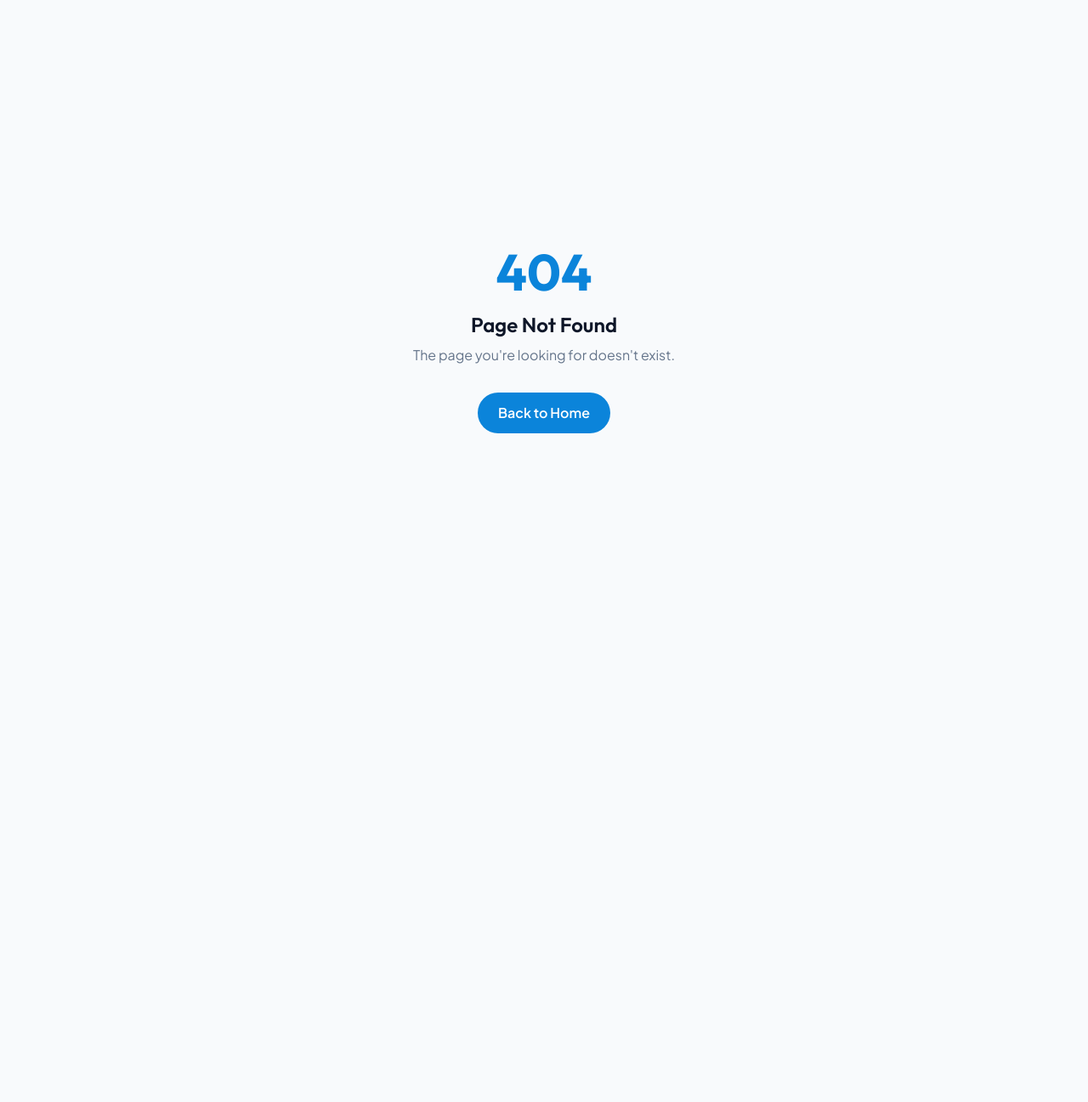
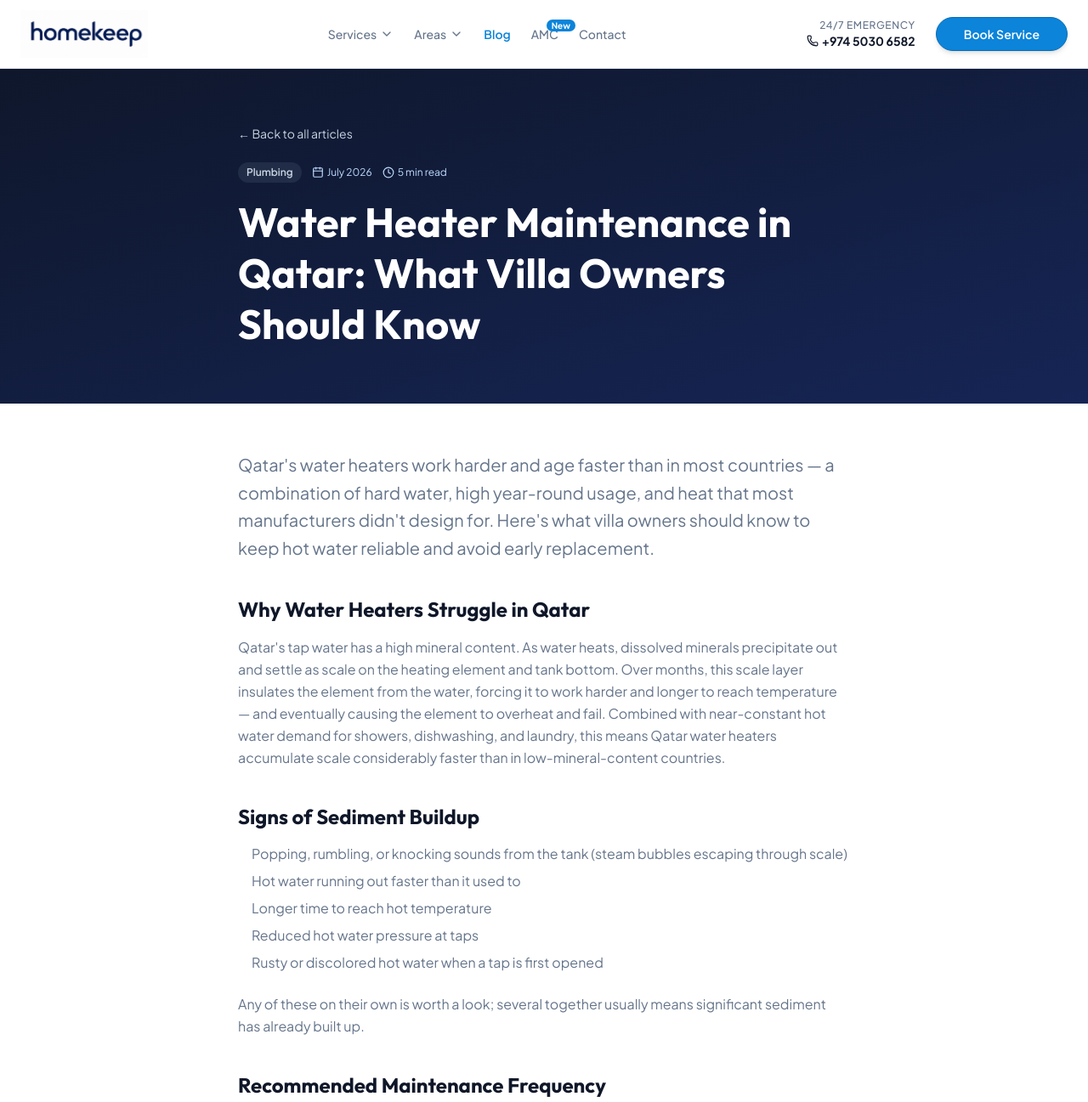
Before and after one commit to Shaheerabdulla/homekeep-website, a Next.js app: page /blog/water-heater-maintenance-qatar in a window 1280 px wide. Before the commit this address had no page. Shown: the top 1297 px of the page at 85% size. Before the commit the page ends 800 px from the top, so only its background shows below. Built offline with nearby package versions, Linux system fonts and the light colour scheme.

Commit message:
Add new blog post: Water Heater Maintenance in Qatar

```diff
--- /dev/null
+++ b/app/blog/water-heater-maintenance-qatar/page.tsx
@@ -0,0 +1,33 @@
+import type { Metadata } from "next";
+import WaterHeaterMaintenanceQatar from "@/components/pages/blog/water-heater-maintenance-qatar";
+
+export const metadata: Metadata = {
+  title: "Water Heater Maintenance in Qatar Villas",
+  description:
+    "Why water heaters fail faster in Qatar, signs of sediment buildup, and how often to service your tank. A guide for Qatar villa owners.",
+  alternates: { canonical: "https://homekeep.qa/blog/water-heater-maintenance-qatar" },
+};
+
+const schema = {
+  "@context": "https://schema.org",
+  "@type": "Article",
+  headline: "Water Heater Maintenance in Qatar: What Villa Owners Should Know",
+  datePublished: "2026-07-01",
+  author: { "@type": "Organization", name: "Homekeep Qatar" },
+  publisher: { "@type": "Organization", name: "Homekeep Qatar", telephone: "+97450306582" },
+  description:
+    "Why water heaters fail faster in Qatar, signs of sediment buildup, and how often to service your tank. A guide for Qatar villa owners.",
+  mainEntityOfPage: "https://homekeep.qa/blog/water-heater-maintenance-qatar",
+};
+
+export default function Page() {
+  return (
+    <>
+      <script
+        type="application/ld+json"
+        dangerouslySetInnerHTML={{ __html: JSON.stringify(schema) }}
+      />
+      <WaterHeaterMaintenanceQatar />
+    </>
+  );
+}
--- a/components/pages/blog/index.tsx
+++ b/components/pages/blog/index.tsx
@@ -21,6 +21,14 @@ const schema = {
 };
 
 export const articles = [
+  {
+    slug: "water-heater-maintenance-qatar",
+    title: "Water Heater Maintenance in Qatar: What Villa Owners Should Know",
+    excerpt: "Why water heaters fail faster in Qatar's hard water, signs of sediment buildup, recommended service frequency, and when to repair vs. replace.",
+    date: "July 2026",
+    readTime: "5 min read",
+    category: "Plumbing",
+  },
   {
     slug: "signs-you-need-a-plumber-qatar-villa",
     title: "Signs You Need a Plumber in Your Qatar Villa",
--- /dev/null
+++ b/components/pages/blog/water-heater-maintenance-qatar.tsx
@@ -0,0 +1,77 @@
+"use client";
+
+import { motion } from "framer-motion";
+import { Calendar, Clock, ChevronRight } from "lucide-react";
+import Link from "next/link";
+import { Button } from "@/components/ui/button";
+import { Nav } from "@/components/layout/nav";
+import { Footer } from "@/components/layout/footer";
+
+export default function WaterHeaterMaintenanceQatar() {
+  return (
+    <div className="min-h-screen bg-background flex flex-col">
+      <Nav />
+      <main className="flex-1">
+        <section className="py-16 bg-gradient-to-br from-slate-900 to-blue-950">
+          <div className="container mx-auto px-4 md:px-6 max-w-3xl">
+            <motion.div initial={{ opacity: 0, y: 20 }} animate={{ opacity: 1, y: 0 }}>
+              <Link href="/blog" className="inline-flex items-center text-slate-300 text-sm mb-6 hover:underline">← Back to all articles</Link>
+              <div className="flex items-center gap-3 mb-4">
+                <span className="text-xs font-semibold bg-slate-500/20 text-slate-300 rounded-full px-2.5 py-1">Plumbing</span>
+                <span className="flex items-center gap-1 text-xs text-blue-200"><Calendar className="h-3.5 w-3.5" />July 2026</span>
+                <span className="flex items-center gap-1 text-xs text-blue-200"><Clock className="h-3.5 w-3.5" />5 min read</span>
+              </div>
+              <h1 className="text-4xl md:text-5xl font-serif font-bold text-white leading-tight">Water Heater Maintenance in Qatar: What Villa Owners Should Know</h1>
+            </motion.div>
+          </div>
+        </section>
+        <section className="py-14 bg-white">
+          <div className="container mx-auto px-4 md:px-6 max-w-3xl">
+            <p className="text-xl text-muted-foreground leading-relaxed mb-10">Qatar's water heaters work harder and age faster than in most countries — a combination of hard water, high year-round usage, and heat that most manufacturers didn't design for. Here's what villa owners should know to keep hot water reliable and avoid early replacement.</p>
+
+            <h2 className="text-2xl font-serif font-bold text-foreground mt-2 mb-4">Why Water Heaters Struggle in Qatar</h2>
+            <p className="text-muted-foreground leading-relaxed mb-6">Qatar's tap water has a high mineral content. As water heats, dissolved minerals precipitate out and settle as scale on the heating element and tank bottom. Over months, this scale layer insulates the element from the water, forcing it to work harder and longer to reach temperature — and eventually causing the element to overheat and fail. Combined with near-constant hot water demand for showers, dishwashing, and laundry, this means Qatar water heaters accumulate scale considerably faster than in low-mineral-content countries.</p>
+
+            <h2 className="text-2xl font-serif font-bold text-foreground mt-10 mb-4">Signs of Sediment Buildup</h2>
+            <ul className="space-y-2 mb-6 pl-4">
+              <li className="text-muted-foreground">Popping, rumbling, or knocking sounds from the tank (steam bubbles escaping through scale)</li>
+              <li className="text-muted-foreground">Hot water running out faster than it used to</li>
+              <li className="text-muted-foreground">Longer time to reach hot temperature</li>
+              <li className="text-muted-foreground">Reduced hot water pressure at taps</li>
+              <li className="text-muted-foreground">Rusty or discolored hot water when a tap is first opened</li>
+            </ul>
+            <p className="text-muted-foreground leading-relaxed mb-6">Any of these on their own is worth a look; several together usually means significant sediment has already built up.</p>
+
+            <h2 className="text-2xl font-serif font-bold text-foreground mt-10 mb-4">Recommended Maintenance Frequency</h2>
+            <p className="text-muted-foreground leading-relaxed mb-6">Given Qatar's water hardness, an annual tank flush is the general recommendation for most villas — more often (every 6 months) for larger households with heavy hot water usage, or properties on well/borehole water with especially high mineral content. A flush clears loose sediment before it hardens into a bonded scale layer that's much harder to remove.</p>
+
+            <div className="bg-secondary/40 rounded-2xl p-6 mb-6 space-y-3">
+              <h3 className="font-serif font-bold text-foreground text-lg mb-2">What an Annual Water Heater Service Includes</h3>
+              <div><strong className="text-foreground">Tank flush:</strong> <span className="text-muted-foreground">draining the tank fully to remove loose sediment from the bottom.</span></div>
+              <div><strong className="text-foreground">Anode rod check:</strong> <span className="text-muted-foreground">the sacrificial anode rod protects the tank from corrosion — it depletes over time and needs replacing periodically.</span></div>
+              <div><strong className="text-foreground">Heating element inspection:</strong> <span className="text-muted-foreground">checking for visible scale buildup and testing element function.</span></div>
+              <div><strong className="text-foreground">Pressure relief valve test:</strong> <span className="text-muted-foreground">a safety valve that must operate correctly to prevent dangerous pressure buildup.</span></div>
+              <div><strong className="text-foreground">Thermostat check:</strong> <span className="text-muted-foreground">confirming the unit heats to the correct, safe temperature.</span></div>
+            </div>
+
+            <h2 className="text-2xl font-serif font-bold text-foreground mt-10 mb-4">Storage vs. Tankless: Which Suits a Qatar Villa?</h2>
+            <p className="text-muted-foreground leading-relaxed mb-6">Most Qatar villas use storage tank heaters, often one per bathroom or a centralized system feeding multiple points. Storage heaters are simpler to maintain and more tolerant of Qatar's water hardness than tankless units, whose narrow internal passages are more prone to scale-related flow restriction. If you're considering a tankless system for space or efficiency reasons, factor in more frequent descaling as part of the tradeoff.</p>
+
+            <h2 className="text-2xl font-serif font-bold text-foreground mt-10 mb-4">When to Repair vs. Replace</h2>
+            <p className="text-muted-foreground leading-relaxed mb-6">A well-maintained water heater in Qatar typically lasts 6-10 years, somewhat shorter than in milder climates due to the scale factor. Repair makes sense for isolated issues — a failed element, a faulty thermostat, or a stuck valve — in a unit under 6 years old. Beyond that, especially with visible tank corrosion or repeated element failures, replacement is usually more cost-effective than continued repairs.</p>
+
+            <div className="mt-4 p-6 bg-primary/5 border border-primary/20 rounded-2xl">
+              <h3 className="font-serif font-bold text-foreground text-lg mb-2">Book a Water Heater Service for Your Qatar Villa</h3>
+              <p className="text-muted-foreground text-sm mb-4">Tank flushing, anode rod replacement, and full water heater servicing across Doha, Pearl Qatar, Lusail, West Bay, and Simaisma.</p>
+              <div className="flex flex-col sm:flex-row gap-3">
+                <Button asChild className="rounded-xl"><a href="https://wa.me/97450002548" target="_blank" rel="noreferrer">WhatsApp for Water Heater Service</a></Button>
+                <Button asChild variant="outline" className="rounded-xl"><Link href="/services/plumbing">Plumbing Service Details <ChevronRight className="ml-1 h-4 w-4" /></Link></Button>
+              </div>
+            </div>
+          </div>
+        </section>
+      </main>
+      <Footer />
+    </div>
+  );
+}
```
Also changed, not shown: 1 other file (tests, documents, lock files or other folders).
